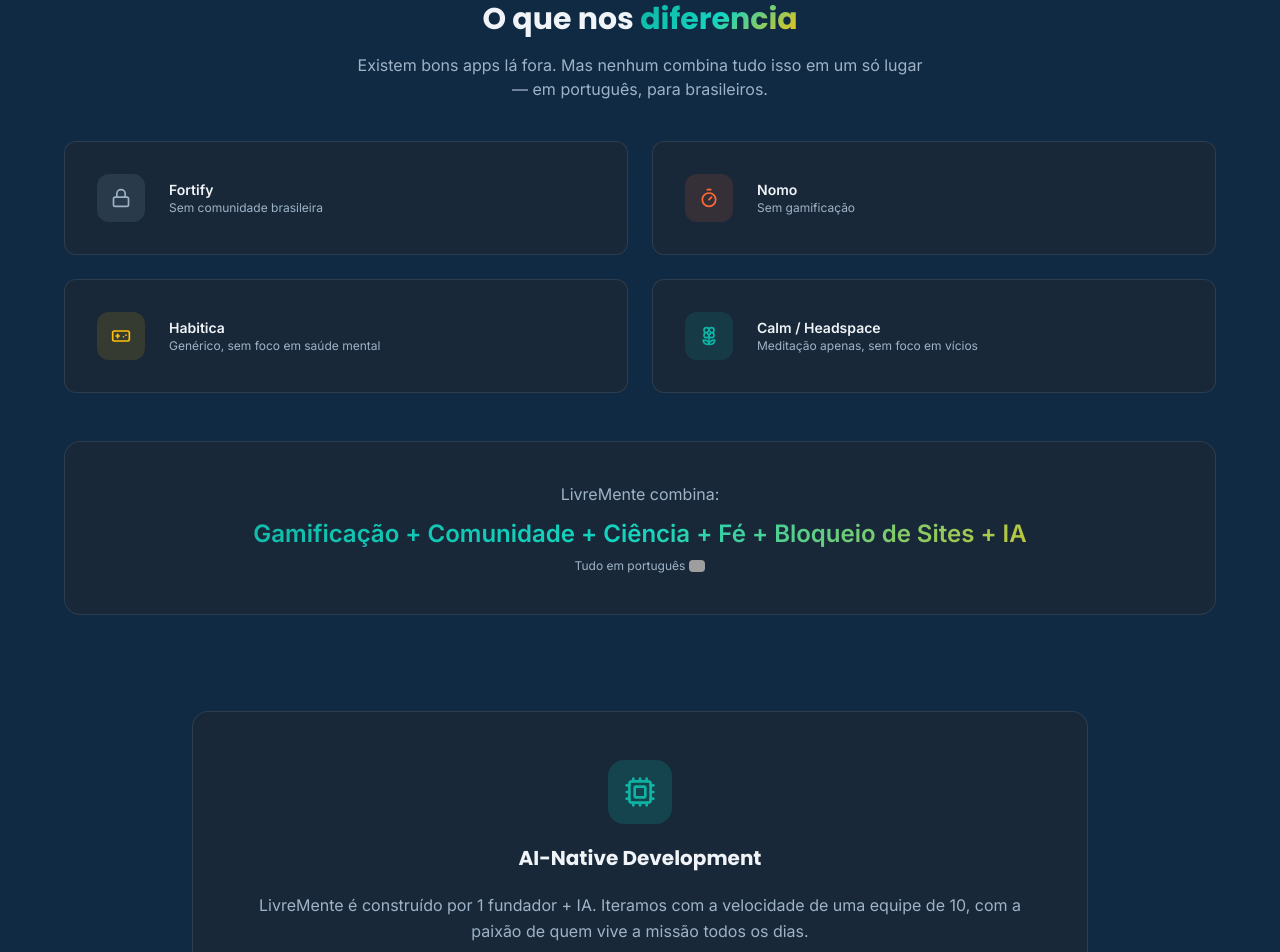
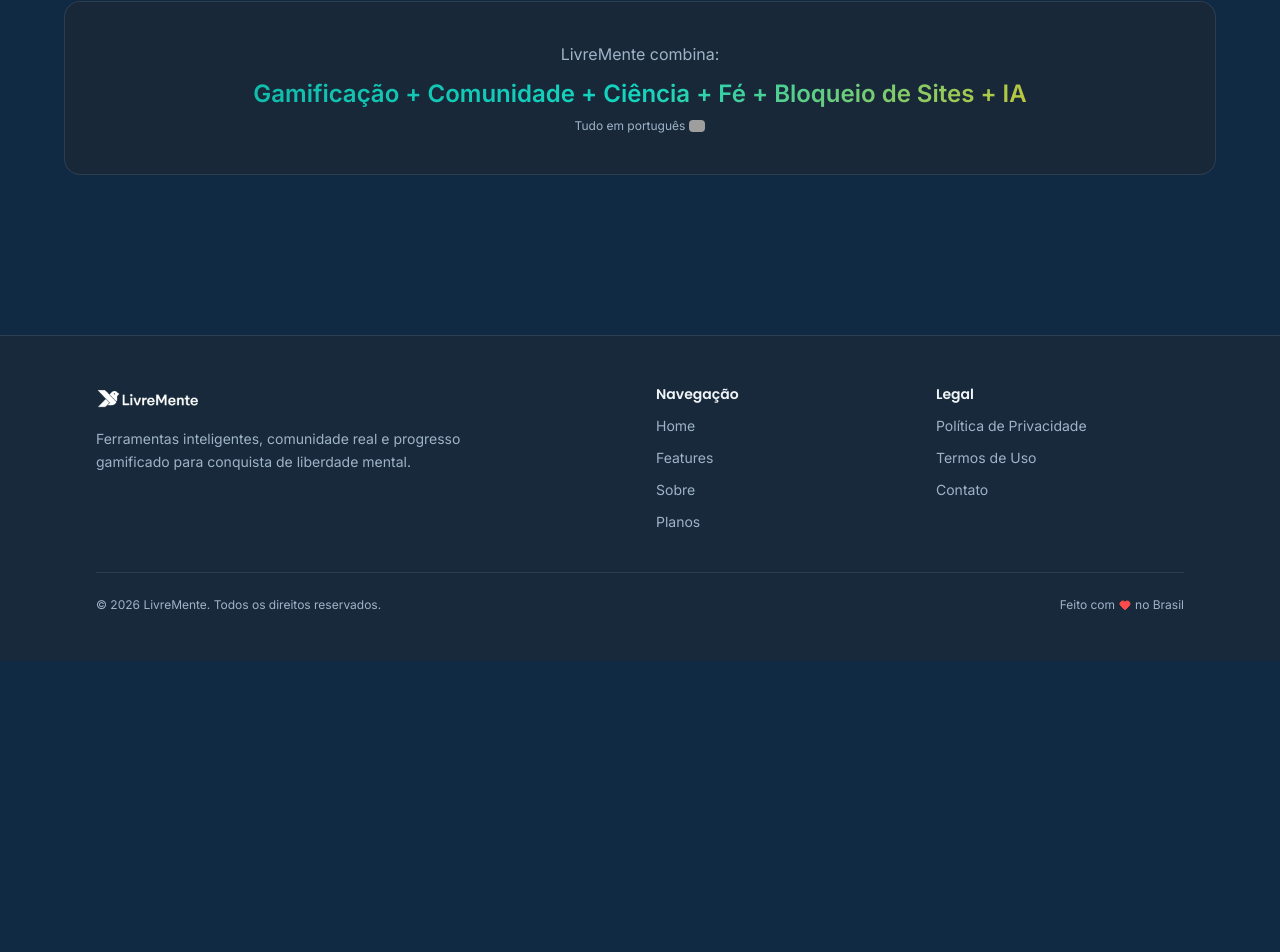
Before and after one commit to GabrielCancelli/livremente-landing, a React (Vite) app: page /about in a window 1280 px wide. Shown: the part 1159-2111 px from the top of the page. After the commit the page ends 1820 px from the top, so only its background shows below. Built offline with nearby package versions, Linux system fonts and the light colour scheme; grey boxes are pictures that could not be loaded.

Commit message:
feat: add About page and update site metadata and favicon

```diff
--- a/index.html
+++ b/index.html
@@ -2,7 +2,7 @@
 <html lang="pt-BR">
   <head>
     <meta charset="UTF-8" />
-    <link rel="icon" type="image/svg+xml" href="/favicon.svg" />
+    <link rel="icon" type="image/png" href="/icon.png" />
     <meta name="viewport" content="width=device-width, initial-scale=1.0" />
     <meta name="description" content="LivreMente — App de saúde mental com ferramentas inteligentes, comunidade real e progresso gamificado. Conquiste liberdade mental." />
     <meta name="theme-color" content="#102A43" />
@@ -19,7 +19,7 @@
     <link rel="preconnect" href="https://fonts.gstatic.com" crossorigin />
     <link href="https://fonts.googleapis.com/css2?family=Inter:wght@400;500;600&family=Poppins:wght@600;700;800&display=swap" rel="stylesheet" />
 
-    <title>LivreMente — Conquiste Liberdade Mental</title>
+    <title>LivreMente</title>
   </head>
   <body>
     <div id="root"></div>
--- a/src/pages/About.tsx
+++ b/src/pages/About.tsx
@@ -6,11 +6,6 @@
   Users,
   ShieldCheck,
   Microscope,
-  Lock,
-  Timer,
-  Gamepad,
-  Flower2,
-  Cpu,
 } from "lucide-react";
 
 const values = [
@@ -37,33 +32,6 @@
     title: "Comunidade genuína",
     desc: "Conexão real entre pessoas na mesma jornada. Suporte que faz diferença.",
     color: "#4ECDC4",
-  },
-];
-
-const competitors = [
-  {
-    name: "Fortify",
-    gap: "Sem comunidade brasileira",
-    icon: Lock,
-    color: "#9FB3C8",
-  },
-  {
-    name: "Nomo",
-    gap: "Sem gamificação",
-    icon: Timer,
-    color: "#FF6B35",
-  },
-  {
-    name: "Habitica",
-    gap: "Genérico, sem foco em saúde mental",
-    icon: Gamepad,
-    color: "#FFC107",
-  },
-  {
-    name: "Calm / Headspace",
-    gap: "Meditação apenas, sem foco em vícios",
-    icon: Flower2,
-    color: "#0FB3A3",
   },
 ];
 
@@ -169,51 +137,14 @@
         </div>
       </section>
 
-      {/* Competitors */}
-      <section className="w-full flex flex-col items-center px-4 md:px-8 mt-16 md:mt-24">
+      {/* Differentials */}
+      <section className="w-full flex flex-col items-center px-4 md:px-8 py-16 md:py-24">
         <div className="w-full max-w-6xl">
-        <motion.h2
-          initial={{ opacity: 0 }}
-          whileInView={{ opacity: 1 }}
-          viewport={{ once: true }}
-          className="text-2xl md:text-3xl font-bold font-[family-name:var(--font-heading)] text-center mb-4"
-        >
-          O que nos <span className="gradient-text">diferencia</span>
-        </motion.h2>
-        <p className="text-center text-light-slate mb-10 max-w-xl mx-auto">
-          Existem bons apps lá fora. Mas nenhum combina tudo isso em um só lugar
-          — em português, para brasileiros.
-        </p>
-
-        <div className="grid grid-cols-1 sm:grid-cols-2 gap-4 lg:gap-6 w-full">
-          {competitors.map((comp, i) => (
-            <motion.div
-              key={comp.name}
-              initial={{ opacity: 0, y: 15 }}
-              whileInView={{ opacity: 1, y: 0 }}
-              transition={{ duration: 0.4, delay: i * 0.1 }}
-              viewport={{ once: true }}
-              className="glass rounded-xl p-6 lg:p-8 flex items-center gap-4 lg:gap-6 w-full"
-            >
-              <div
-                className="w-12 h-12 rounded-xl flex items-center justify-center shrink-0"
-                style={{ backgroundColor: comp.color + "20" }}
-              >
-                <comp.icon size={20} style={{ color: comp.color }} />
-              </div>
-              <div>
-                <p className="font-semibold text-sm">{comp.name}</p>
-                <p className="text-xs text-light-slate">{comp.gap}</p>
-              </div>
-            </motion.div>
-          ))}
-        </div>
-
         <motion.div
           initial={{ opacity: 0 }}
           whileInView={{ opacity: 1 }}
           viewport={{ once: true }}
-          className="mt-10 lg:mt-12 glass rounded-2xl p-8 lg:p-10 text-center border-teal/20 w-full"
+          className="glass rounded-2xl p-8 lg:p-10 text-center border-teal/20 w-full"
         >
           <p className="text-base text-light-slate mb-3">LivreMente combina:</p>
           <p className="font-semibold gradient-text text-xl lg:text-2xl">
@@ -231,31 +162,6 @@
         </motion.div>
         </div>
       </section>
-
-      {/* AI-Native */}
-      <section className="w-full flex flex-col items-center px-4 md:px-8 py-16 md:py-24">
-        <div className="w-full max-w-4xl text-center">
-        <motion.div
-          initial={{ opacity: 0, y: 20 }}
-          whileInView={{ opacity: 1, y: 0 }}
-          transition={{ duration: 0.5 }}
-          viewport={{ once: true }}
-          className="glass rounded-2xl p-8 lg:p-12 flex flex-col items-center gap-5 w-full"
-        >
-          <div className="w-16 h-16 rounded-2xl bg-teal/20 flex items-center justify-center">
-            <Cpu size={32} className="text-teal" />
-          </div>
-          <h3 className="text-xl font-bold font-[family-name:var(--font-heading)]">
-            AI-Native Development
-          </h3>
-          <p className="text-light-slate leading-relaxed">
-            LivreMente é construído por 1 fundador + IA. Iteramos com a
-            velocidade de uma equipe de 10, com a paixão de quem vive a missão
-            todos os dias.
-          </p>
-        </motion.div>
-        </div>
-      </section>
     </main>
   );
 }
```
